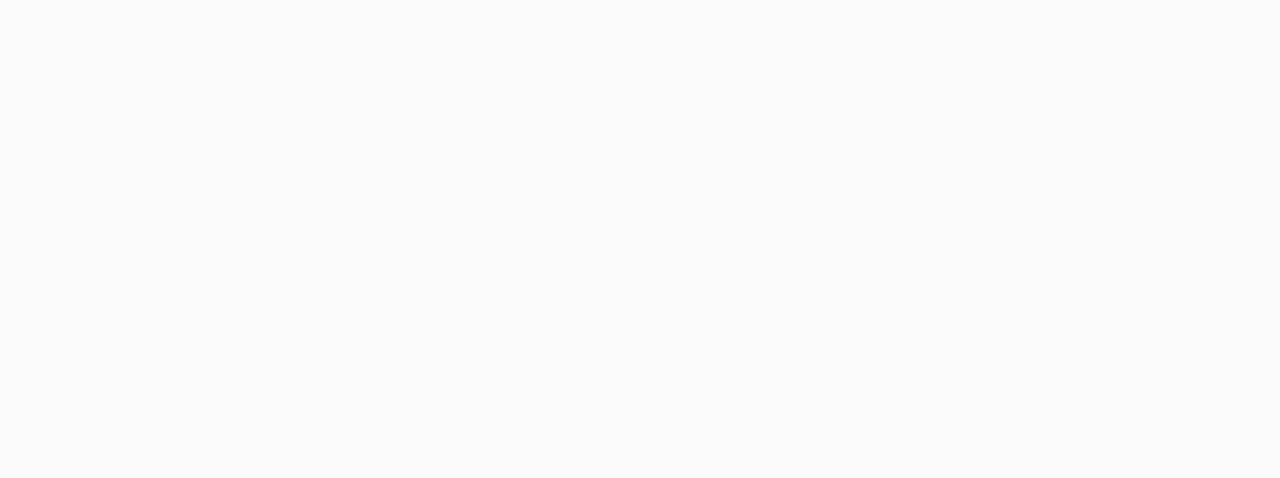
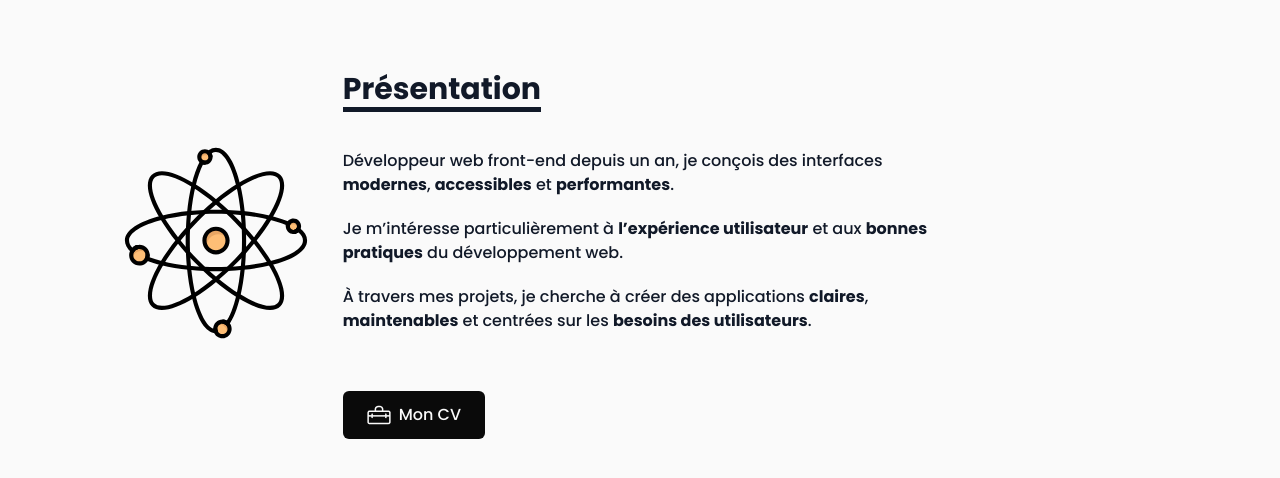
Before and after one commit to Drack0r/Portfolio, a Next.js app: page / in a window 1280 px wide. Shown: the part 868-1346 px from the top of the page. Before the commit the page ends 800 px from the top, so only its background shows below. Built offline with nearby package versions, Linux system fonts and the light colour scheme.

Commit message:
feat: add about section

```diff
--- a/src/app/page.jsx
+++ b/src/app/page.jsx
@@ -1,9 +1,12 @@
+import AboutSection from "@/components/sections/AboutSection";
 import HeroSection from "@/components/sections/HeroSection";
 
 function HomePage() {
   return (
     <>
       <HeroSection />
+
+      <AboutSection />
     </>
   );
 }
--- /dev/null
+++ b/src/components/sections/AboutSection.jsx
@@ -0,0 +1,57 @@
+import Image from "next/image";
+
+import ExternalLink from "../ui/ExternalLink";
+
+function AboutSection() {
+  return (
+    <section className="relative pt-20" id="about">
+      <Image
+        src={"/images/atom.svg"}
+        alt="Image d'un atome"
+        width={212}
+        height={212}
+        className="absolute top-51.25 left-[8.6vw]"
+      />
+
+      <div className="mx-auto my-14.5 w-[46.46vw]">
+        <h2 className="heading-4 after:bg-dark mb- relative mb-10.25 w-fit after:absolute after:-bottom-1 after:left-0 after:h-1.25 after:w-full after:content-['']">
+          Présentation
+        </h2>
+
+        <div className="body-md-medium mb-14.5 flex flex-col gap-5">
+          <p>
+            Développeur web front-end depuis un an, je conçois des interfaces{" "}
+            <span className="body-md-bold">modernes</span>,{" "}
+            <span className="body-md-bold">accessibles</span> et{" "}
+            <span className="body-md-bold">performantes</span>.
+          </p>
+
+          <p>
+            Je m’intéresse particulièrement à{" "}
+            <span className="body-md-bold">l’expérience utilisateur</span> et
+            aux <span className="body-md-bold">bonnes pratiques</span> du
+            développement web.
+          </p>
+
+          <p>
+            À travers mes projets, je cherche à créer des applications{" "}
+            <span className="body-md-bold">claires</span>,{" "}
+            <span className="body-md-bold">maintenables</span> et centrées sur
+            les <span className="body-md-bold">besoins des utilisateurs</span>.
+          </p>
+        </div>
+
+        <ExternalLink
+          href={"#"}
+          variant="icon-dark"
+          iconSrc={"/images/icons/briefcase-alt.png"}
+          iconAlt={"Icône de sac de travail"}
+        >
+          Mon CV
+        </ExternalLink>
+      </div>
+    </section>
+  );
+}
+
+export default AboutSection;
```
Also changed, not shown: public/images/atom.svg (added), public/images/icons/briefcase-alt.png (added).
